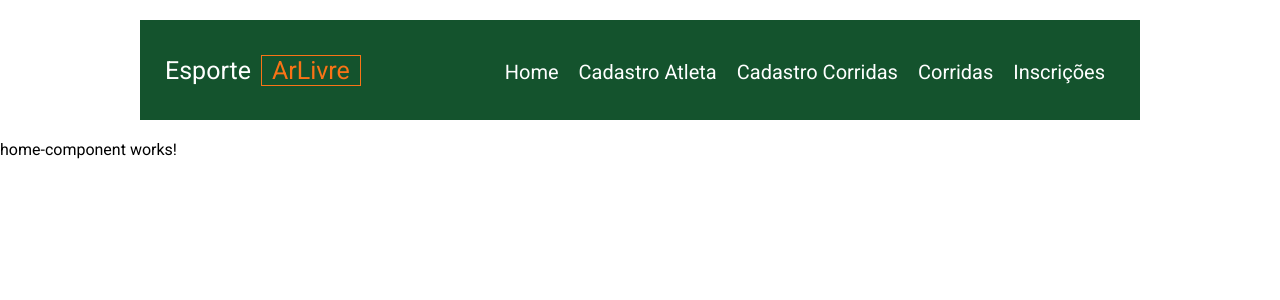
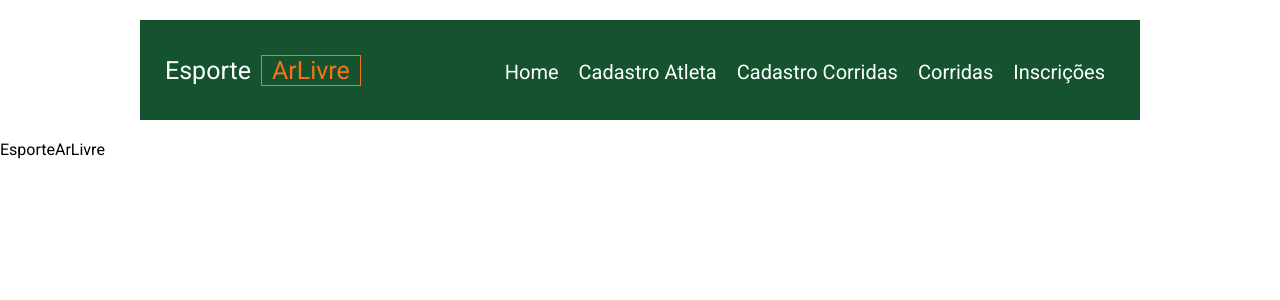
Before and after one commit to alifrebat-docente/esporte_arlivre_qpr210.001, an Angular app: page /home in a window 1280 px wide. Shown: the top 300 px of the page. Built offline with nearby package versions, Linux system fonts and the light colour scheme.

Commit message:
Definido os elementos do HTML

```diff
--- a/src/app/component/home-component/home-component.html
+++ b/src/app/component/home-component/home-component.html
@@ -1 +1,3 @@
-<p>home-component works!</p>
+<section id="section-home">
+    <span id="titulo-esporte">Esporte</span><span id="titulo-arlivre">ArLivre</span>
+</section>
```
